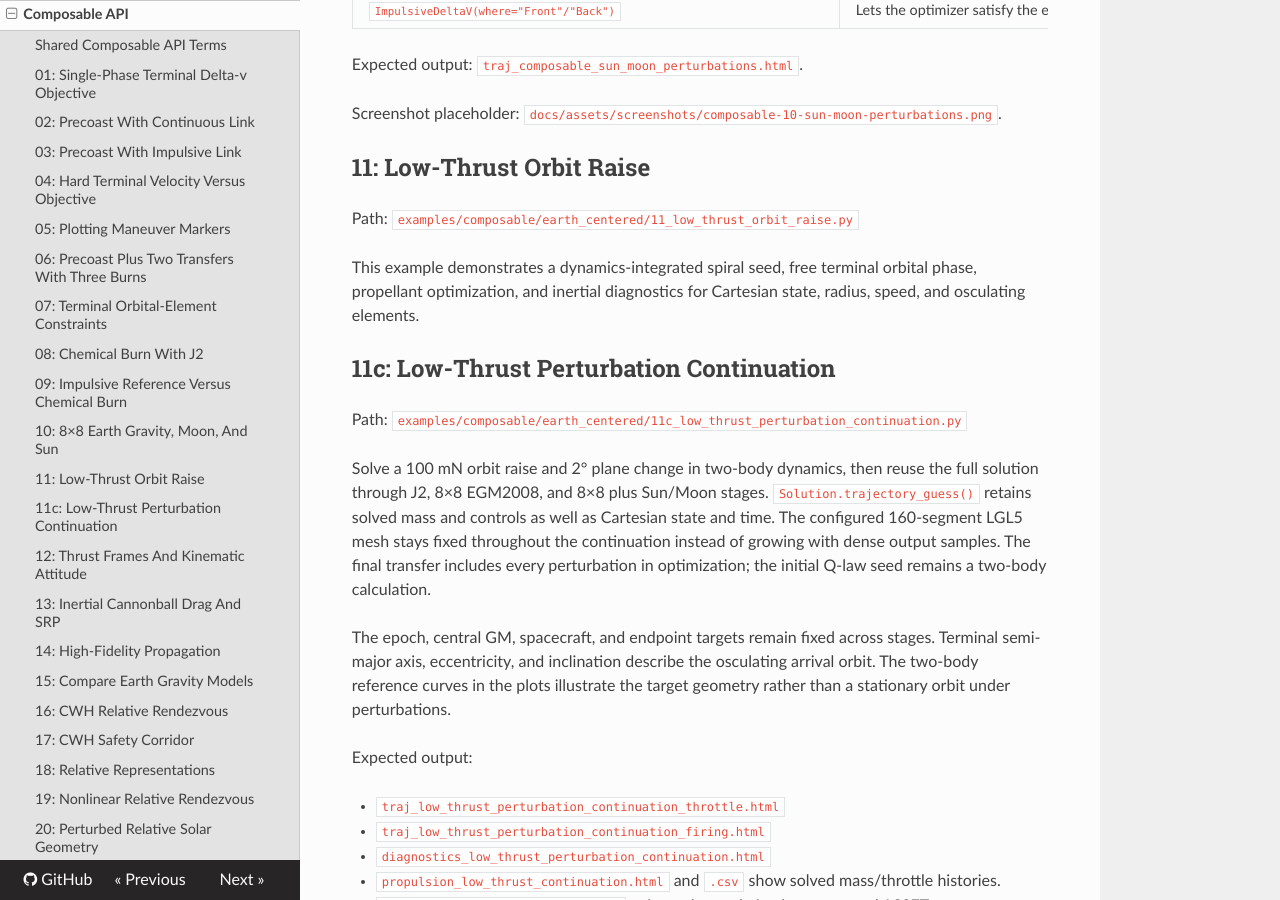
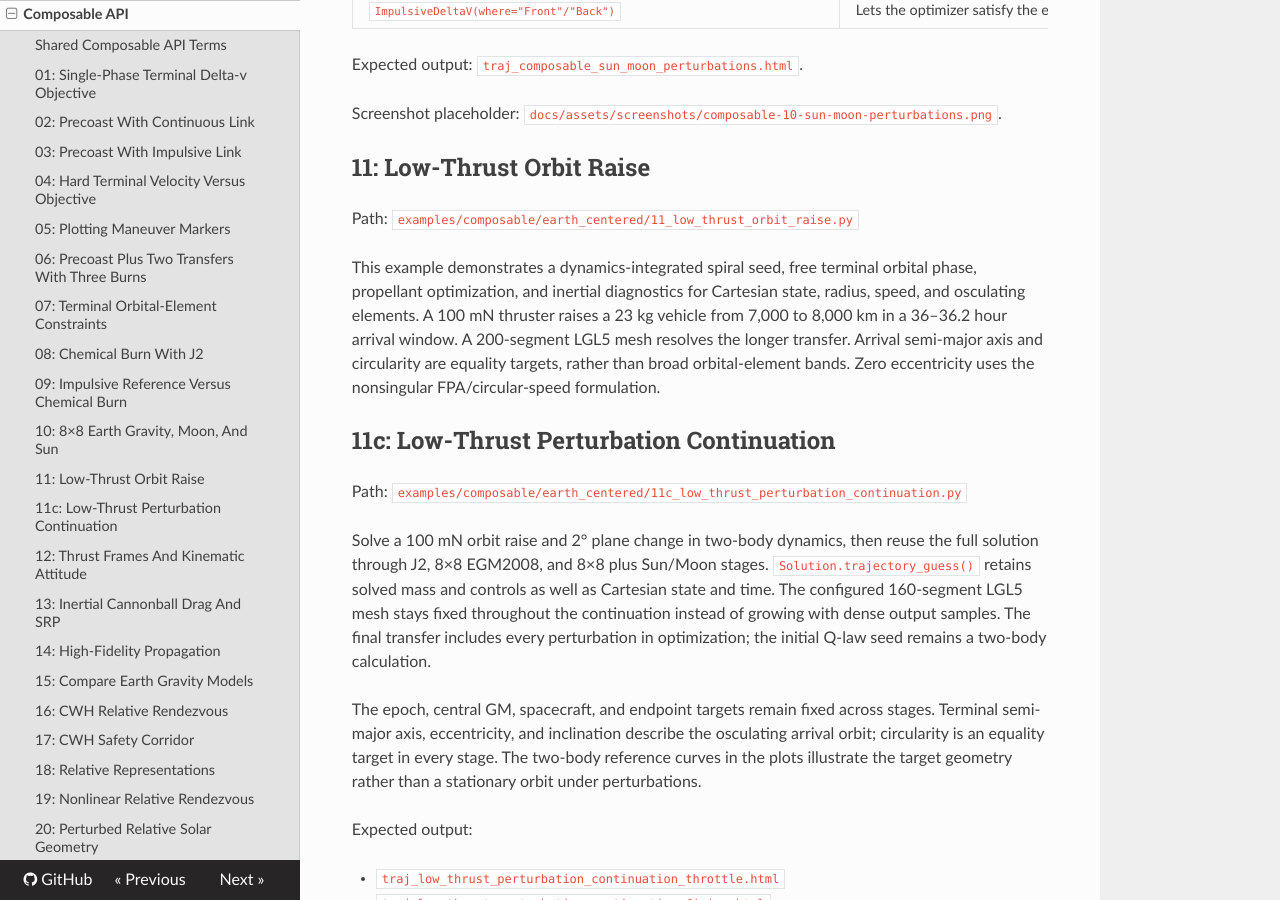
Before and after one commit to GHevia/octavian, an MkDocs documentation site: the page built from docs/examples/composable.md, in a window 1280 px wide and 900 px high, scrolled down 10028 px. Built offline with MkDocs 1.6.1, drawn with Linux system fonts in a browser that asks for light colours; nearby versions of some CDN libraries.

Commit message:
Tighten low-thrust arrivals and use 100 mN in the spiral example

```diff
--- a/docs/examples/composable.md
+++ b/docs/examples/composable.md
@@ -405,7 +405,11 @@ Path: `examples/composable/earth_centered/11_low_thrust_orbit_raise.py`
 
 This example demonstrates a dynamics-integrated spiral seed, free terminal
 orbital phase, propellant optimization, and inertial diagnostics for Cartesian
-state, radius, speed, and osculating elements.
+state, radius, speed, and osculating elements. A 100 mN thruster raises a 23 kg
+vehicle from 7,000 to 8,000 km in a 36–36.2 hour arrival window. A 200-segment
+LGL5 mesh resolves the longer transfer. Arrival semi-major axis and circularity
+are equality targets, rather than broad orbital-element bands. Zero eccentricity
+uses the nonsingular FPA/circular-speed formulation.
 
 ## 11c: Low-Thrust Perturbation Continuation
 
@@ -421,7 +425,8 @@ Q-law seed remains a two-body calculation.
 
 The epoch, central GM, spacecraft, and endpoint targets remain fixed across
 stages. Terminal semi-major axis, eccentricity, and inclination describe the
-osculating arrival orbit. The two-body reference curves in the plots illustrate
+osculating arrival orbit; circularity is an equality target in every stage.
+The two-body reference curves in the plots illustrate
 the target geometry rather than a stationary orbit under perturbations.
 
 Expected output:
```
Also changed, not shown: docs/tutorials/thrust-control.md (+5 -1 lines), examples/README.md (+2 -0 lines), 5 other files.
